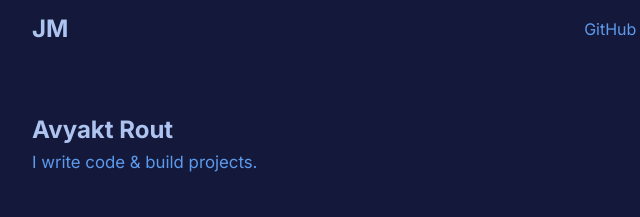
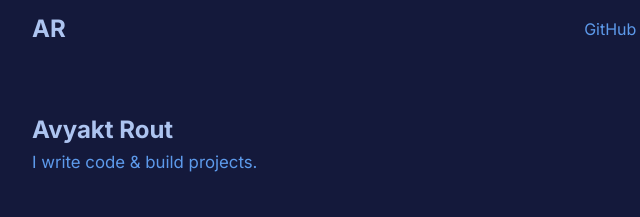
Before and after one commit to avyaktrout/avyakt-portfolio-website, a plain HTML site: page index.html in a window 1280 px wide. Shown: the top 217 px of the page, 258-898 px from the left. Drawn offline with Linux system fonts and the light colour scheme; grey boxes are pictures that could not be loaded.

Commit message:
Update index.html

```diff
--- a/index.html
+++ b/index.html
@@ -20,7 +20,7 @@
 
 <body>
     <header>
-        <h2>JM</h2>
+        <h2>AR</h2>
         <nav>
             <a class="darkerText" href="https://github.com/avyaktrout" target="_blank">GitHub</a>
             <a class="darkerText" href="https://www.linkedin.com/in/avyaktr/" target="_blank">LinkedIn</a>
```
